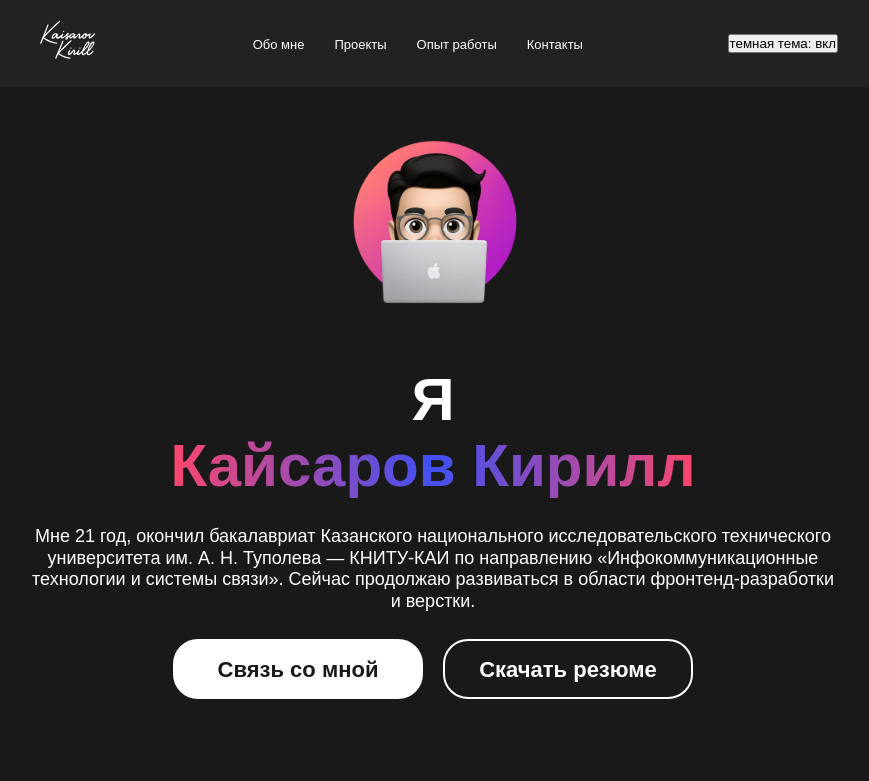
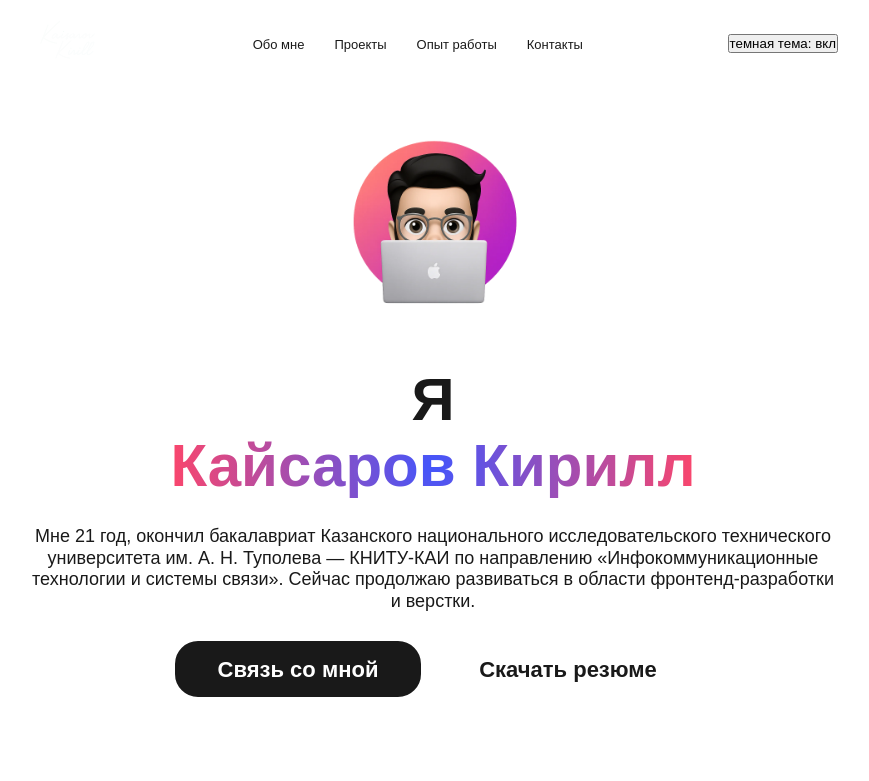
Before and after one commit to killrealpp/portfolio, a plain HTML site: page index.html in a window 1280 px wide. Both pictures are taken after a click on the button "темная тема: вкл". Shown: the top 781 px of the page, without its empty margins (207-1076 px from the left). Drawn offline with Linux system fonts and the light colour scheme.

Commit message:
маленький рефакторинг и помощь со сменой темы

```diff
--- a/index.html
+++ b/index.html
@@ -617,6 +617,6 @@
       </section>
     </div>
 
-    <script src="/js/page.js" type="module"></script>
+    <script src="./js/page.js" type="module"></script>
   </body>
 </html>
--- /dev/null
+++ b/js/main.js
@@ -0,0 +1,2 @@
+
+// ТАК КАК СМЕНА ТЕМЫ И СКРОЛЛ ХЕДЕРА ОБЩИЕ ТО ИХ ЗАКИДЫВАЕШЬ В PAGE.JS
--- /dev/null
+++ b/js/modules/header.js
@@ -0,0 +1,25 @@
+const CONFIG = {
+    HEADER_CLASS: ".header",
+    SCROLL_HOLD: 5,
+}
+
+export const headerScroll = () => {
+    let lastScroll = 0;
+    const header = document.querySelector(`${CONFIG.HEADER_CLASS}`);
+
+    if (!header) return; // ПРОВЕРЯЙ НА ТО ЧТО ПЕРЕМЕННАЯ СУЩЕСТУЕТ
+
+    window.addEventListener("scroll", () => {
+      const currentScroll = window.scrollY;
+
+      if (Math.abs(currentScroll - lastScroll) < CONFIG.SCROLL_HOLD) {
+        return;
+      }
+      if (currentScroll > lastScroll && currentScroll > header.offsetHeight) {
+        header.classList.add("hide");
+      } else {
+        header.classList.remove("hide");
+      }
+      lastScroll = currentScroll;
+    });
+  };
--- /dev/null
+++ b/js/modules/thema.js
@@ -0,0 +1,17 @@
+const CONFIG = {
+  BTN_CLASS: ".theme__btn",
+  CLASS_LIGHT: "light-theme",
+};
+
+export const themeMod = () => {
+  const btn = document.querySelector(`${CONFIG.BTN_CLASS}`);
+
+  if (!btn) return; // ПРОВЕРЯЙ НА ТО ЧТО ПЕРЕМЕННАЯ СУЩЕСТУЕТ
+  // НАПИШИ ЛОГИКУ ЧТОБЫ ТЕМА СОХРАНЯЛАСЬ В LOCALSTORAGE, А ТО ПОСЛЕ ТОГО КАК ОБНОВЛЯЕШЬ СТРАНИЦУ У ТЕБЯ ТЕМА ЧЕРНАЯ, ХОТЯ ТЫ ПЕРЕКЛЮЧИЛ НА БЕЛУЮ
+
+  // УБЕРИ В БЛОКАХ PADDING ЗАДАЙ ЛИБО MARGINBOTTON или GAP. И тогда скролл к блоку напиши на js
+
+  btn.addEventListener("click", () => {
+    document.body.classList.toggle(`${CONFIG.CLASS_LIGHT}`);
+  });
+};
--- /dev/null
+++ b/js/page.js
@@ -0,0 +1,8 @@
+import { headerScroll } from "./modules/header.js";
+import { themeMod } from "./modules/thema.js";
+
+document.addEventListener('DOMContentLoaded', () => {
+    headerScroll();
+
+    themeMod();
+})
```
